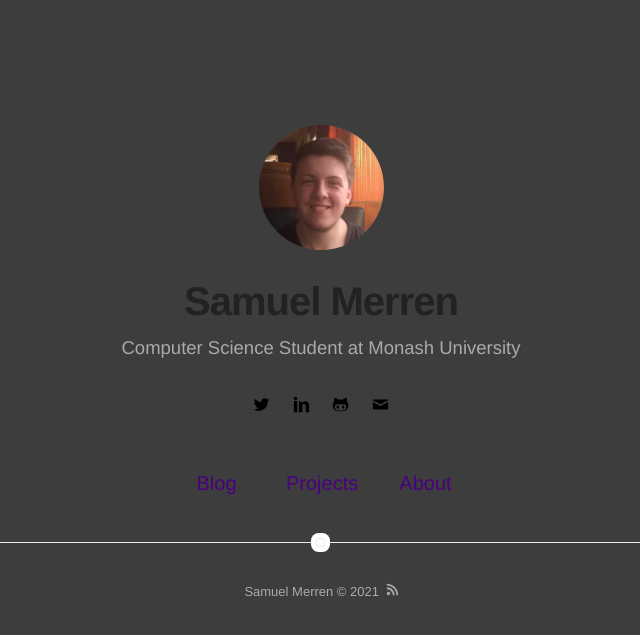
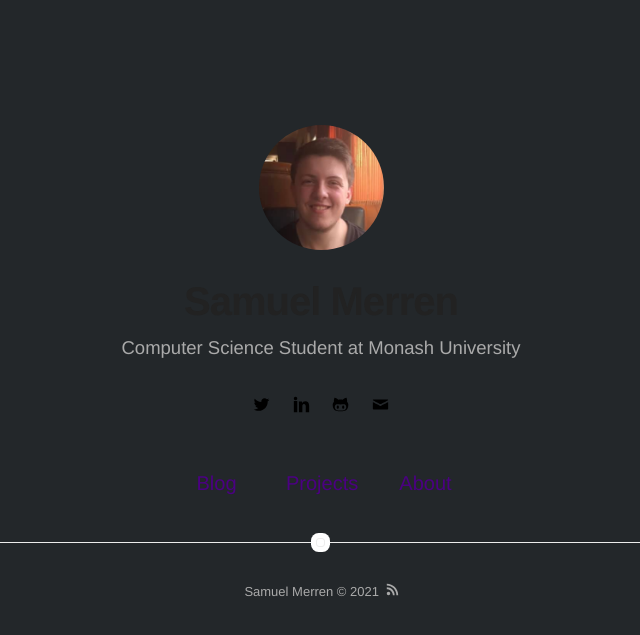
Before and after one commit to CasparovJR/CasparovJR.github.io, a Jekyll site: the page built from index.html, in a window 1280 px wide. Shown: the top 635 px of the page, without its empty margins (319-959 px from the left). Built offline with Jekyll 4.4.1, drawn with Linux system fonts in a browser that asks for light colours.

Commit message:
changing colour

```diff
--- a/_sass/base/general.sass
+++ b/_sass/base/general.sass
@@ -1,6 +1,6 @@
 body, html
 	font-size: 62.5%
-	background: #3d3d3d
+	background: #23272a
 
 body
 	font: 16px $fontSans
```
